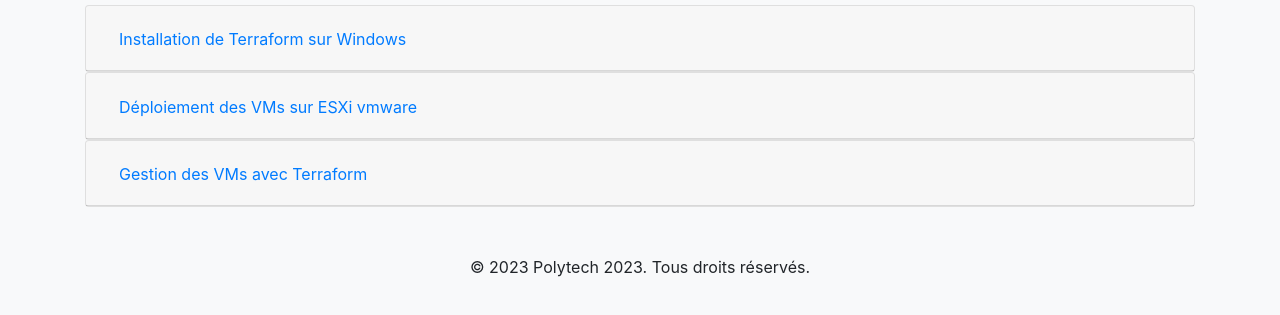
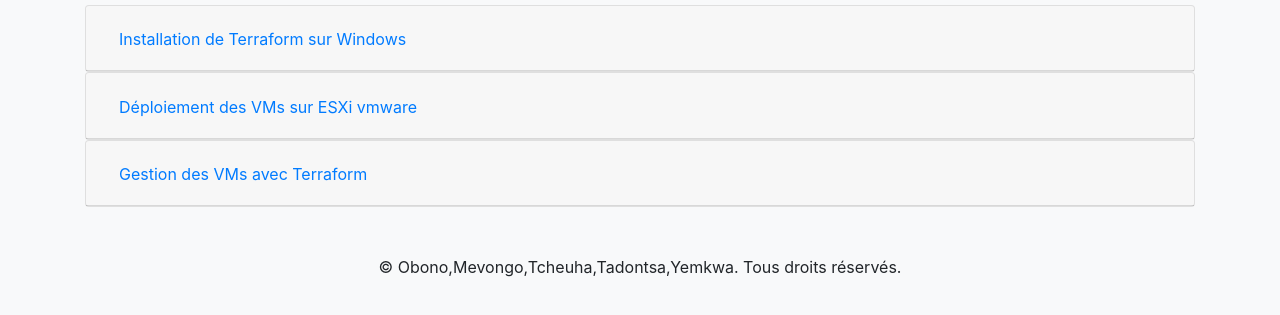
Before and after one commit to obcg-crypto/tutorielTerraform, a plain HTML site: page index.html in a window 1280 px wide. Shown: the part 101-416 px from the top of the page. Drawn offline with nearby package versions, Linux system fonts and the light colour scheme.

Commit message:
Update index.html

```diff
--- a/index.html
+++ b/index.html
@@ -231,7 +231,7 @@
 
     </div>
     <footer class="text-center mt-5">
-        <p>&copy; 2023 Polytech 2023. Tous droits réservés.</p>
+        <p>&copy; Obono,Mevongo,Tcheuha,Tadontsa,Yemkwa. Tous droits réservés.</p>
     </footer>
     <!-- Ajoutez les liens CDN jQuery et Popper.js pour le bon fonctionnement de Bootstrap -->
     <script src="https://code.jquery.com/jquery-3.2.1.slim.min.js"></script>
```
